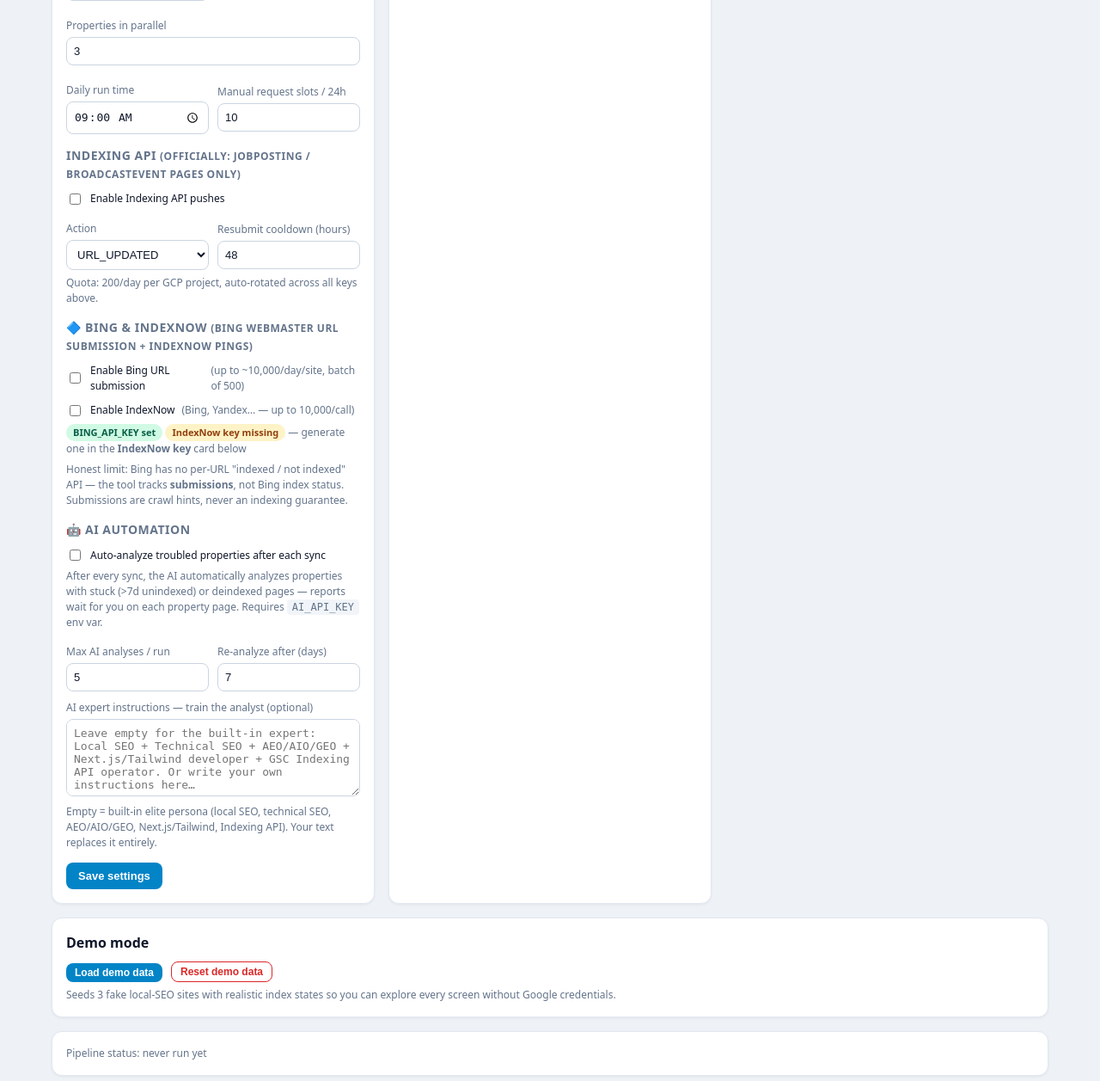
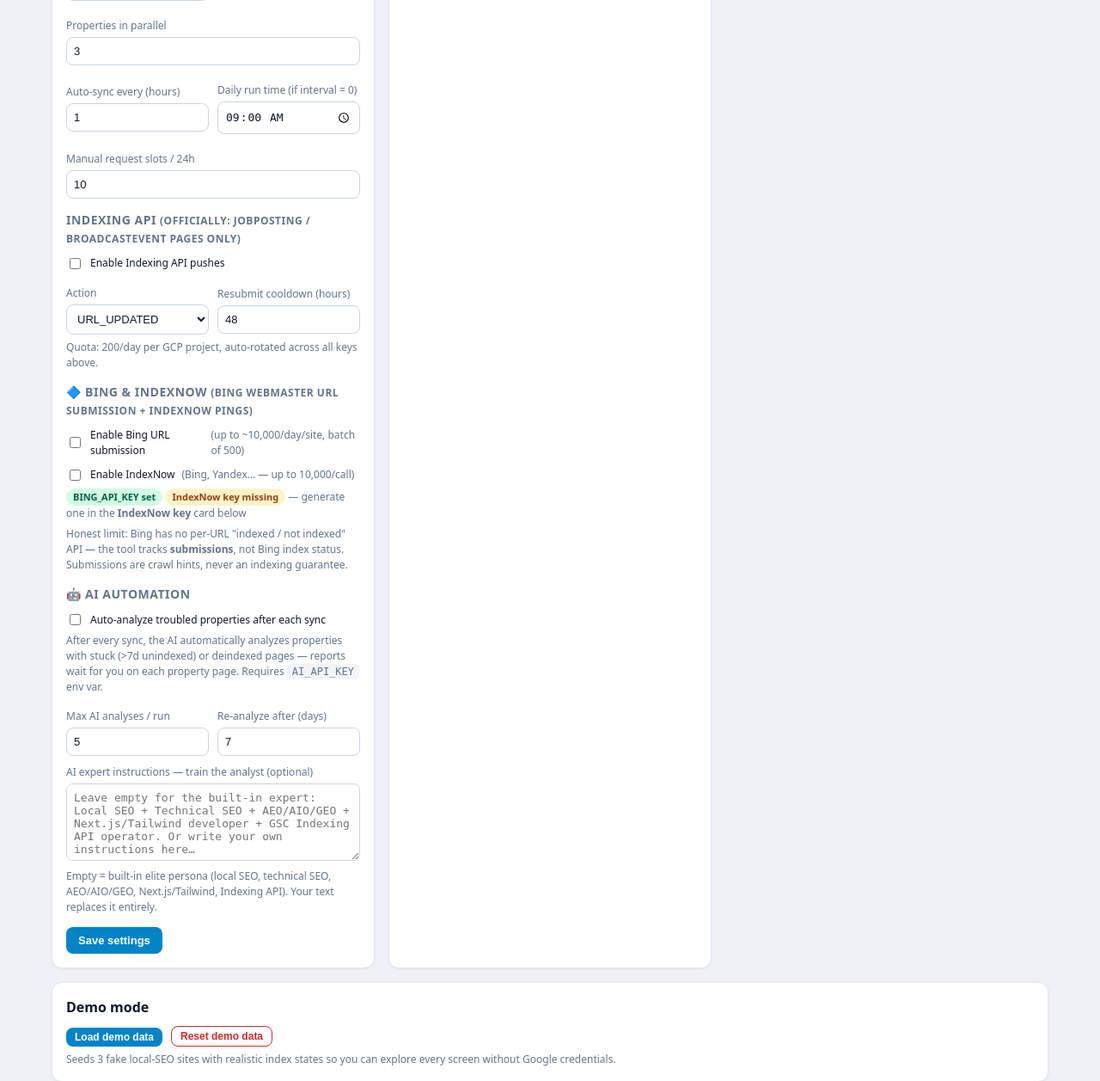
Before and after one commit to onlinequranclasses56-ops/gscpagesindexer, a Flask app: page /settings in a window 1280 px wide. Shown: the part 916-2173 px from the top of the page at 86% size. Run offline with Flask 3, Linux system fonts and the light colour scheme; data comes from the database, SQL or seed files in the repository; data that the repository does not hold is empty; some libraries are stand-ins or nearby versions.

Commit message:
Max-freshness mode: pipeline auto-sync every hour (setting), stale threshold 72h->12h (one-time migration of untouched default), daily cron fallback when interval=0

```diff
--- a/app.py
+++ b/app.py
@@ -89,7 +89,7 @@
     "service_account_keys": "",     # one key path per line (multi-project)
     "db_path": os.path.join(APP_DIR, "indexing.db"),
     "daily_inspection_cap_per_property": "1500",
-    "inspection_stale_hours": "72",
+    "inspection_stale_hours": "12",
     "inspection_workers": "6",
     "property_workers": "3",
     "use_indexing_api": "false",
@@ -97,6 +97,7 @@
     "submit_cooldown_hours": "48",
     "manual_daily_cap": "10",
     "run_time": "09:00",
+    "sync_interval_hours": "1",  # auto-sync every N hours; 0 = once daily at run_time
     "auto_ai_analysis": "false",   # auto-analyze troubled properties after sync
     "auto_ai_max_per_run": "5",    # cap AI analyses per pipeline run
     "ai_reanalyze_days": "7",      # don't re-analyze a property sooner than this
@@ -990,7 +991,7 @@
                     elif key in form:
                         store.set_setting(conn, key, form.get(key, "").strip())
                 flash("Settings saved.", "ok")
-                schedule_daily()
+                schedule_pipeline()
             return redirect(url_for("settings"))
         cfg = {k: store.get_setting(conn, k, d)
                for k, d in DEFAULT_SETTINGS.items()}
@@ -1263,23 +1264,49 @@
 scheduler = BackgroundScheduler()
 
 
-def schedule_daily():
+def _migrate_freshness_defaults():
+    """One-time: move untouched old defaults to max-freshness values.
+
+    Only touches values the user never changed (old defaults), so a
+    deliberate custom setting is never overwritten. Idempotent.
+    """
     conn = db()
     try:
-        rt = store.get_setting(conn, "run_time", "09:00") or "09:00"
-        h, m = (int(x) for x in rt.split(":"))
-        scheduler.remove_all_jobs()
-        scheduler.add_job(run_pipeline, "cron", hour=h, minute=m, id="daily")
+        if (store.get_setting(conn, "inspection_stale_hours", "") or "") == "72":
+            store.set_setting(conn, "inspection_stale_hours", "12")
+        if not (store.get_setting(conn, "sync_interval_hours", "") or ""):
+            store.set_setting(conn, "sync_interval_hours", "1")
     except Exception:  # noqa: BLE001
         pass
     finally:
         conn.close()
 
 
-# Start the daily scheduler even under gunicorn (which imports this module but
+def schedule_pipeline():
+    conn = db()
+    try:
+        try:
+            interval = float(store.get_setting(conn, "sync_interval_hours", "1") or "1")
+        except ValueError:
+            interval = 1
+        scheduler.remove_all_jobs()
+        if interval > 0:
+            scheduler.add_job(run_pipeline, "interval", hours=interval, id="daily")
+        else:
+            rt = store.get_setting(conn, "run_time", "09:00") or "09:00"
+            h, m = (int(x) for x in rt.split(":"))
+            scheduler.add_job(run_pipeline, "cron", hour=h, minute=m, id="daily")
+    except Exception:  # noqa: BLE001
+        pass
+    finally:
+        conn.close()
+
+
+# Start the scheduler even under gunicorn (which imports this module but
 # never runs __main__). render.yaml pins --workers 1 so it runs exactly once.
 try:
-    schedule_daily()
+    _migrate_freshness_defaults()
+    schedule_pipeline()
     if not scheduler.running:
         scheduler.start()
 except Exception:  # noqa: BLE001
@@ -1300,7 +1327,7 @@
 
 if __name__ == "__main__":
     seed_from_config()
-    schedule_daily()
+    schedule_pipeline()
     if not scheduler.running:
         scheduler.start()
     port = _find_free_port(5000)
--- a/templates/settings.html
+++ b/templates/settings.html
@@ -45,7 +45,8 @@
       <div style="flex:1;min-width:140px"><label>Properties in parallel</label><input type="text" name="property_workers" value="{{ cfg.property_workers }}"></div>
     </div>
     <div class="row" style="margin-top:10px">
-      <div style="flex:1;min-width:140px"><label>Daily run time</label><input type="time" name="run_time" value="{{ cfg.run_time }}"></div>
+      <div style="flex:1;min-width:140px"><label>Auto-sync every (hours)</label><input type="text" name="sync_interval_hours" value="{{ cfg.sync_interval_hours }}" title="Pipeline runs automatically this often. 0 = once daily at the run time."></div>
+      <div style="flex:1;min-width:140px"><label>Daily run time (if interval = 0)</label><input type="time" name="run_time" value="{{ cfg.run_time }}"></div>
       <div style="flex:1;min-width:140px"><label>Manual request slots / 24h</label><input type="text" name="manual_daily_cap" value="{{ cfg.manual_daily_cap }}"></div>
     </div>
     <h3>Indexing API <span class="mut">(officially: JobPosting / BroadcastEvent pages only)</span></h3>
```
